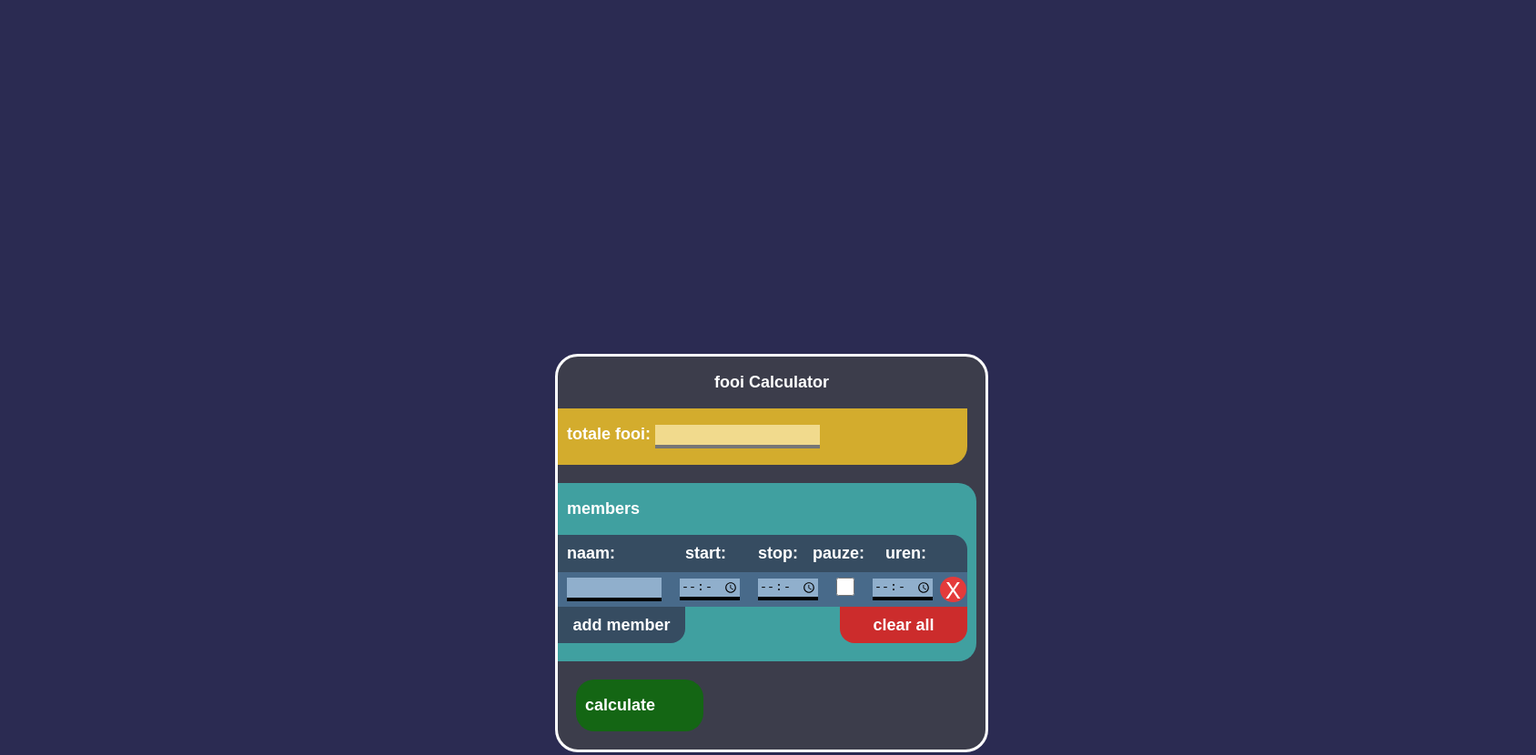
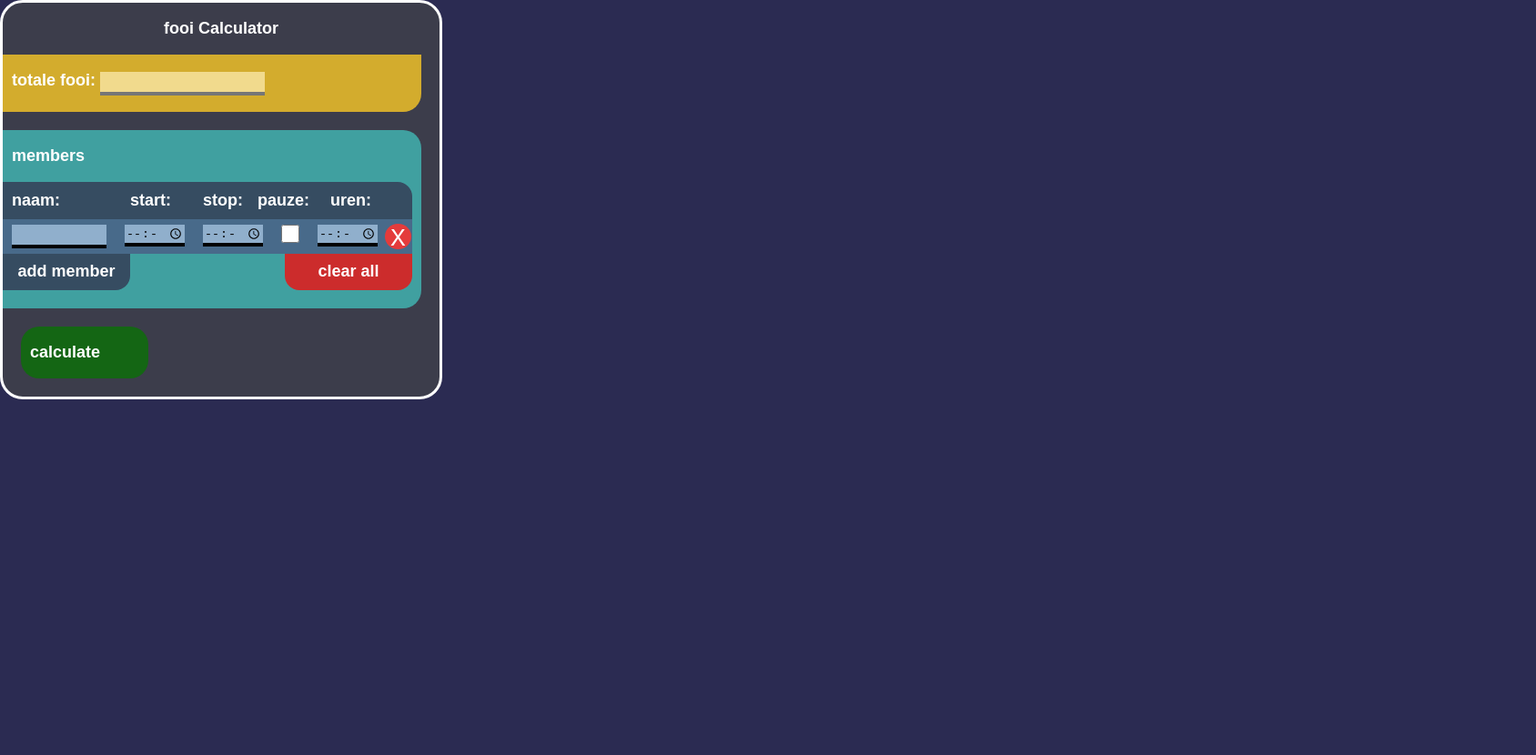
Before and after one commit to davidvveldhuizen/fooi-calculator, a plain HTML site: page index.html in a window 1280 px wide. Shown: the whole page at 91% size, 1688 px wide, since content can reach past the window. After the commit the page ends 800 px from the top, so only its background shows below. Drawn offline with Linux system fonts and the light colour scheme.

Commit message:
Add files via upload

```diff
--- a/main.css
+++ b/main.css
@@ -1,9 +1,9 @@
 body{
-  padding: 200px;
+  margin: 0px;
   display: flex;
   height: 100vh;
-  justify-content: center;
-  align-items: center;
+  justify-content: left;
+  align-items: left;
   background-color: rgb(43, 43, 82);
   color: white;
 }
@@ -17,8 +17,9 @@ p{
 .mainContainer{
   margin: 0px;
   background-color: rgb(60, 61, 75);
-  width: 470px;
+  min-width: 470px;
   min-height: 400px;
+  height: fit-content;
 
   border-radius: 25px;
   border-style: solid;
--- a/results.css
+++ b/results.css
@@ -1,10 +1,8 @@
 body{
-  padding: 200px;
   display: flex;
   height: 100vh;
-  width: 100vw;
-  justify-content: center;
-  align-items: center;
+  justify-content: left;
+  align-items: left;
   background-color: rgb(43, 43, 82);
   color: white;
 }
```
